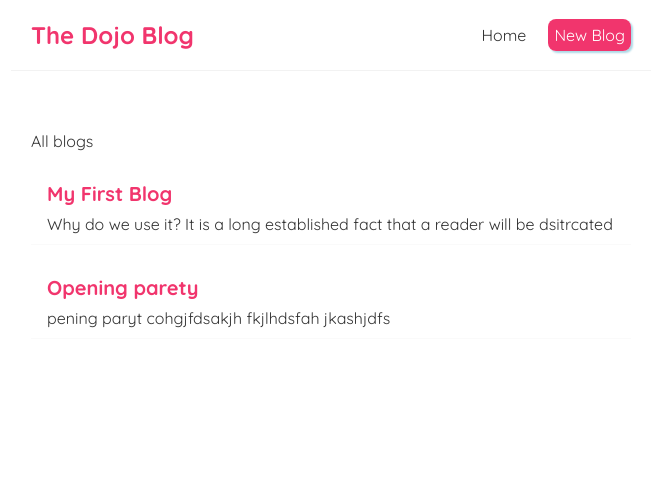
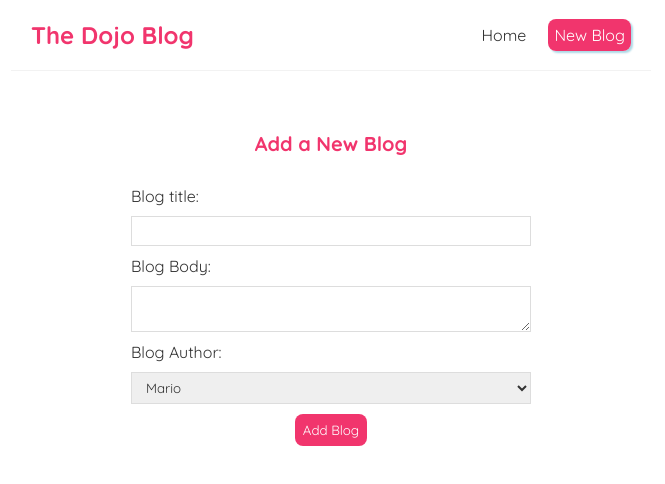
Before and after one commit to Muath01/React-Blog, a React (Create React App) app: page /create in a window 1280 px wide. Shown: the top 484 px of the page, without its empty margins (309-974 px from the left). Built offline with nearby package versions, Linux system fonts and the light colour scheme; data requests are answered from the project's data file.

Commit message:
Added a create page

```diff
--- a/package.json
+++ b/package.json
@@ -7,7 +7,8 @@
     "@testing-library/react": "^13.4.0",
     "@testing-library/user-event": "^13.5.0",
     "react": "^18.2.0",
-    "react-dom": "^5.2.0",
+    "react-dom": "^18.2.0",
+    "react-router-dom": "^5.3.3",
     "react-scripts": "5.0.1",
     "web-vitals": "^2.1.4"
   },
--- a/src/App.js
+++ b/src/App.js
@@ -2,17 +2,31 @@
 import Navbar from './navbar';
 import Home from './home';
 import {BrowserRouter as Router, Route, Switch} from 'react-router-dom';
+import Create from './create';
+import BlogDetails from './blogdetails';
 
 function App() {
 
 
   return (
-    <div className="App">
-      <Navbar />
-      <div className="content">
-        <Home />
+    <Router>
+      <div className="App">
+        <Navbar />
+        <div className="content">
+          <Switch>
+          <Route exact path="/">
+            <Home />
+          </Route>
+          <Route path="/create">
+            <Create />
+          </Route>
+          <Route path="/blogs/:id">
+            <BlogDetails />
+          </Route>
+          </Switch>
+        </div>
       </div>
-    </div>
+    </Router>
   );
 }
 
--- /dev/null
+++ b/src/blogdetails.js
@@ -0,0 +1,23 @@
+import { useParams } from "react-router-dom/cjs/react-router-dom.min";
+import useFetch from "./usefetch";
+
+const BlogDetails = () => {
+    const { id } = useParams();
+    const {data: blog, error, isPending} = useFetch('http://localhost:8000/blogs/' + id);
+
+    return (
+        <div className="blog-details">
+            {isPending && <div>Loading...</div>}
+            {error && <div>Error: {error}</div>}
+            {blog &&(
+                <article>
+                    <h2>{blog.title}</h2>
+                    <p>Written by {blog.author}</p>
+                    <div>{blog.body}</div>
+                </article>
+            )}
+        </div>
+     );
+}
+
+export default BlogDetails;
--- a/src/bloglist.js
+++ b/src/bloglist.js
@@ -1,3 +1,5 @@
+import { Link } from "react-router-dom";
+
 const BlogList = ({blogs, title}) => {
 
     // const blogs = props.blogs;
@@ -10,8 +12,10 @@
             <p>{title}</p>
             {blogs.map((blog) =>(
                 <div className="blog-preview" key={blog.id}>
-                    <h2>{blog.title}</h2>
-                    <p>{blog.body}</p>
+                    <Link to={`/blogs/${blog.id}`}>
+                        <h2>{blog.title}</h2>
+                        <p>{blog.body}</p>
+                    </Link>
 
                 </div>
         ))}
--- /dev/null
+++ b/src/create.js
@@ -0,0 +1,43 @@
+import { useState } from "react";
+
+const Create = () => {
+
+    const [title, setTitle] = useState('')
+    const [body, setBody] = useState('')
+    const [author, setAuthor] = useState('mario')
+
+    return (
+        <div className="create">
+            <h2>Add a New Blog</h2>
+            <form>
+                <label>Blog title: </label>
+                <input
+                    type="text"
+                    required
+                    value={title}
+                    onChange={(e) =>setTitle(e.target.value)}
+                    >
+                </input>
+                <label>Blog Body: </label>
+                <textarea
+                    required
+                    value={body}
+                    onChange={(e) => setBody(e.target.value)}
+                    >
+                </textarea>
+                <label>Blog Author: </label>
+                <select
+                    value={author}
+                    onChange={(e) => setAuthor(e.target.value)}
+                >
+                    <option value="mario">Mario</option>
+                    <option value="Yoshi">Yoshi</option>
+                </select>
+                <button>Add Blog</button>
+                {/* <p>{author}</p> */}
+            </form>
+        </div>
+     );
+}
+
+export default Create;
--- a/src/home.js
+++ b/src/home.js
@@ -1,4 +1,3 @@
-import { useState, useEffect } from "react";
 import { unstable_renderSubtreeIntoContainer } from "react-dom";
 import BlogList from "./bloglist";
 import useFetch from "./usefetch";
--- a/src/index.css
+++ b/src/index.css
@@ -52,3 +52,58 @@
   color: #f1356d;
   margin-bottom: 8px;
 }
+
+.blog-preview a{
+  text-decoration: none;
+}
+
+/* blog details page */
+.blog-details h2 {
+  font-size: 20px;
+  color: #f1356d;
+  margin-bottom: 10px;
+}
+.blog-details div {
+  margin: 20px 0;
+}
+.blog-details button {
+  background: #f1356d;
+  color: #fff;
+  border: 0;
+  padding: 8px;
+  border-radius: 8px;
+  cursor: pointer;
+}
+
+/* create new blog form */
+.create {
+  max-width: 400px;
+  margin: 0 auto;
+  text-align: center;
+}
+.create label {
+  text-align: left;
+  display: block;
+}
+.create h2 {
+  font-size: 20px;
+  color: #f1356d;
+  margin-bottom: 30px;
+}
+.create input, .create textarea, .create select {
+  width: 100%;
+  padding: 6px 10px;
+  margin: 10px 0;
+  border: 1px solid #ddd;
+  box-sizing: border-box;
+  display: block;
+  cursor: pointer;
+}
+.create button {
+  background: #f1356d;
+  color: #fff;
+  border: 0;
+  padding: 8px;
+  border-radius: 8px;
+  cursor: pointer;
+}
--- a/src/navbar.js
+++ b/src/navbar.js
@@ -1,15 +1,17 @@
+import {Link} from 'react-router-dom';
+
 const Navbar = () => {
     return (
       <nav className="navbar">
         <h1>The Dojo Blog</h1>
         <div className="links">
-          <a href="/">Home</a>
-          <a href="/create" style={{
+          <Link to="/">Home</Link>
+          <Link to="/create" style={{
             color: 'white',
             backgroundColor: '#f1356d',
             borderRadius: '8px',
             boxShadow: "2px 2px 2px lightblue"
-          }}>New Blog</a>
+          }}>New Blog</Link>
         </div>
       </nav>
     );
--- a/src/usefetch.js
+++ b/src/usefetch.js
@@ -5,27 +5,32 @@
     const [error, setError] = useState(null);
 
     useEffect(() =>{
+      const abortCont = new AbortController();
+
         setTimeout(() => {
 
-            fetch(url)
+            fetch(url, {signal: abortCont.signal})
               .then(res =>{
-                console.log(res);
                 if(!res.ok){
                   throw Error("Could not fetch the data for that resource");
                 }
                   return res.json()
               })
               .then((data)=>{
-                  console.log(data)
                   setData(data);
                   setIsPending(false);
                   setError(null)
               })
               .catch((e)=>{
-                setIsPending(false);
-                setError(e.message);
+                if(e.name === "AbortError"){
+                }else{
+                  setIsPending(false);
+                  setError(e.message);
+                }
               })
-        }, 2000);
+        }, 2220);
+
+        return () => abortCont.abort();
     }, [url])
 
     return {data, isPending, error}
```
Also changed, not shown: 1 other file (tests, documents, lock files or other folders).
